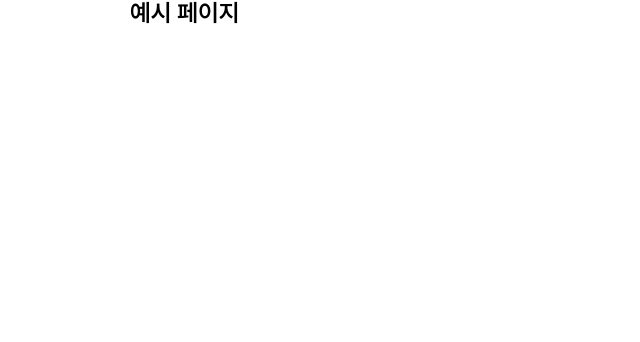
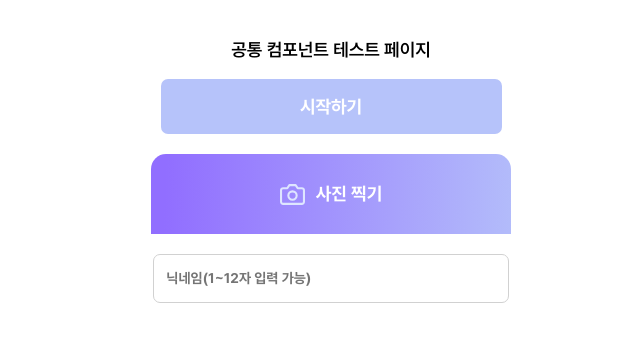
Before and after one commit to nowjiin/posepik-fe, a React (Vite) app: page /main in a window 1280 px wide. Shown: the top 342 px of the page, without its empty margins (309-949 px from the left). Built offline with nearby package versions, Linux system fonts and the light colour scheme.

Commit message:
✨ Feat: 버튼, input 컴포넌트 제작

```diff
--- a/index.html
+++ b/index.html
@@ -2,9 +2,9 @@
 <html lang="en">
 	<head>
 		<meta charset="UTF-8" />
-		<link rel="icon" type="image/svg+xml" href="/vite.svg" />
+		<link rel="icon" type="image/svg+xml" href="/posepik.svg" />
 		<meta name="viewport" content="width=device-width, initial-scale=1.0" />
-		<title>Vite + React</title>
+		<title>Posepik!</title>
 		<!-- public/index.html -->
 		<!-- <script async src="https://docs.opencv.org/4.x/opencv.js" onload="onOpenCvReady();"></script> -->
 		<script async src="https://docs.opencv.org/4.5.5/opencv.js" type="text/javascript"></script>
--- /dev/null
+++ b/src/components/Common/Button/Button.jsx
@@ -0,0 +1,16 @@
+import PropTypes from 'prop-types';
+import * as S from './Button.style';
+
+export default function Button({ text, onClick, isActive }) {
+	return (
+		<S.ButtonContainer onClick={onClick} $isActive={isActive}>
+			{text}
+		</S.ButtonContainer>
+	);
+}
+
+Button.propTypes = {
+	text: PropTypes.string.isRequired,
+	onClick: PropTypes.func.isRequired,
+	isActive: PropTypes.bool.isRequired,
+};
--- /dev/null
+++ b/src/components/Common/Button/Button.style.js
@@ -0,0 +1,16 @@
+import styled from 'styled-components';
+import { theme } from '@styles/theme';
+
+export const ButtonContainer = styled.div`
+	display: flex;
+	justify-content: center;
+	align-items: center;
+	width: 341px;
+	height: 55px;
+	background-color: ${props => (props.$isActive ? `${theme.COLOR.SubBlue1}` : `${theme.COLOR.SubBlue2}`)};
+	border-radius: 7px;
+	cursor: pointer;
+
+	${({ theme }) => theme.FONT.BOLD(18, 26)}
+	color: ${theme.COLOR.WHITE};
+`;
--- /dev/null
+++ b/src/components/Common/CameraButton/CameraButton.jsx
@@ -0,0 +1,23 @@
+import PropTypes from 'prop-types';
+import { useNavigate } from 'react-router-dom';
+import * as S from './CameraButton.style';
+import Camera from '@assets/svg/icon-camera.svg';
+
+export default function CameraButton() {
+	const navigate = useNavigate();
+
+	const handleNavLinkClick = path => {
+		navigate(path);
+	};
+
+	return (
+		<S.ButtonContainer onClick={() => handleNavLinkClick('/camera')}>
+			<S.CameraIcon src={Camera} alt="사진 찍기" />
+			사진 찍기
+		</S.ButtonContainer>
+	);
+}
+
+CameraButton.propTypes = {
+	onClick: PropTypes.func.isRequired,
+};
--- /dev/null
+++ b/src/components/Common/CameraButton/CameraButton.style.js
@@ -0,0 +1,22 @@
+import styled from 'styled-components';
+import { theme } from '@styles/theme';
+
+export const ButtonContainer = styled.div`
+	display: flex;
+	justify-content: center;
+	align-items: center;
+	width: 100%;
+	height: 80px;
+	background: linear-gradient(92deg, ${theme.COLOR.SubPurple2} 4.16%, ${theme.COLOR.SubBlue2} 109.31%);
+	border-radius: 15px 15px 0 0;
+	gap: 11px;
+	cursor: pointer;
+
+	${({ theme }) => theme.FONT.BOLD(18, 26)}
+	color: ${theme.COLOR.WHITE};
+`;
+
+export const CameraIcon = styled.img`
+	width: 25px;
+	height: 25px;
+`;
--- /dev/null
+++ b/src/components/Common/InputText/InputText.jsx
@@ -0,0 +1,61 @@
+import { useState, useEffect } from 'react';
+import PropTypes from 'prop-types';
+import * as S from '@components/Common/InputText/InputText.style';
+
+function InputText({ placeholder, warningMsg, value, onInputChange }) {
+	const [inputData, setInputData] = useState(value || '');
+	const [showWarning, setShowWarning] = useState(false);
+	const [hasInteracted, setHasInteracted] = useState(false);
+
+	const handleInputChange = e => {
+		const value = e.target.value;
+		setInputData(value);
+		setHasInteracted(true);
+
+		if (onInputChange) {
+			onInputChange(value);
+		}
+	};
+
+	useEffect(() => {
+		setInputData(value || '');
+	}, [value]);
+
+	useEffect(() => {
+		if (hasInteracted && inputData.trim().length === 0) {
+			setShowWarning(true);
+		} else {
+			setShowWarning(false);
+		}
+	}, [inputData, hasInteracted]);
+
+	return (
+		<S.Input>
+			<S.InputText
+				placeholder={placeholder}
+				type="text"
+				value={inputData}
+				onChange={handleInputChange}
+				$isInvalid={showWarning}
+			/>
+			{showWarning && <S.Warn>{warningMsg}</S.Warn>}
+		</S.Input>
+	);
+}
+
+// PropTypes 유효성 검사 추가
+InputText.propTypes = {
+	placeholder: PropTypes.string.isRequired,
+	warningMsg: PropTypes.string,
+	value: PropTypes.string,
+	onInputChange: PropTypes.func,
+};
+
+// 기본값 설정
+InputText.defaultProps = {
+	warningMsg: '',
+	value: '',
+	onInputChange: () => {},
+};
+
+export default InputText;
--- /dev/null
+++ b/src/components/Common/InputText/InputText.style.js
@@ -0,0 +1,33 @@
+import styled from 'styled-components';
+import { theme } from '@styles/theme';
+
+export const Input = styled.div`
+	display: flex;
+	flex-direction: column;
+	gap: 4px;
+`;
+
+export const InputText = styled.input`
+	width: 356px;
+	padding: 14.65px 12.35px;
+	box-sizing: border-box;
+	border-radius: 7px;
+
+	font-family: 'Pretendard';
+	${({ theme }) => theme.FONT.BOLD(14, 124)}
+	color: ${theme.COLOR.SubBlue1};
+	border: ${({ $isInvalid }) => ($isInvalid ? `1px solid ${theme.COLOR.Red}` : `1px solid ${theme.COLOR.Gray20}}`)};
+	outline: none;
+	background: ${theme.COLOR.WHITE};
+
+	&:focus {
+		border-bottom: ${({ $isInvalid }) =>
+			$isInvalid ? `1px solid ${theme.COLOR.Red}` : `1px solid ${theme.COLOR.PrimaryBlue1}}`};
+	}
+`;
+
+export const Warn = styled.div`
+	color: ${theme.COLOR.Red};
+	${({ theme }) => theme.FONT.REGULAR(8, 124)}
+	padding-left: 10px;
+`;
--- a/src/pages/Main/Main.jsx
+++ b/src/pages/Main/Main.jsx
@@ -1,6 +1,34 @@
+import { useState } from 'react';
 import * as S from './Main.style';
+import Button from '@components/Common/Button/Button';
+import CameraButton from '@components/Common/CameraButton/CameraButton';
+import InputText from '@components/Common/InputText/InputText';
 
 function Main() {
-	return <S.Main>예시 페이지</S.Main>;
+	const [projectName, setProjectName] = useState('');
+
+	const sampleClose = () => {
+		alert('시작하기 버튼이 클릭되었습니다.');
+	};
+
+	const handleInputChange = value => {
+		setProjectName(value);
+	};
+
+	return (
+		<S.Main>
+			<h1>공통 컴포넌트 테스트 페이지</h1>
+			<Button text="시작하기" onClick={sampleClose} isActive={false} />
+			<CameraButton />
+			<InputText
+				placeholder="닉네임(1~12자 입력 가능)"
+				warningMsg="*유효하지 않은 닉네임입니다."
+				isEssential={true}
+				value={projectName}
+				onInputChange={handleInputChange}
+			/>
+		</S.Main>
+	);
 }
+
 export default Main;
--- a/src/pages/Main/Main.style.js
+++ b/src/pages/Main/Main.style.js
@@ -2,6 +2,12 @@ import styled from 'styled-components';
 import { theme } from '@styles/theme';
 
 export const Main = styled.div`
-	${({ theme }) => theme.FONT.SEMIBOLD(24, 108)}
+	${({ theme }) => theme.FONT.SEMIBOLD(18, 108)}
 	color: ${theme.COLOR.BLACK};
+	padding: 40px;
+
+	display: flex;
+	flex-direction: column;
+	align-items: center;
+	gap: 20px;
 `;
--- a/src/styles/common.style.js
+++ b/src/styles/common.style.js
@@ -2,7 +2,7 @@ import styled from 'styled-components';
 
 export const Page = styled.div`
 	@media (hover: hover) and (pointer: fine), screen and (min-width: 768px) {
-		width: 402px;
+		width: 440px;
 		margin: 0 auto;
 	}
 `;
```
Also changed, not shown: src/assets/svg/icon-camera.svg (added), 1 other file (tests, documents, lock files or other folders).
